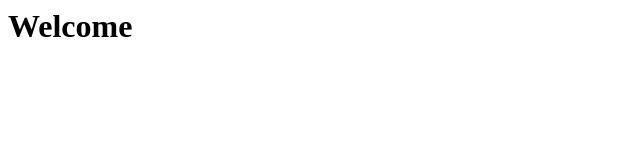
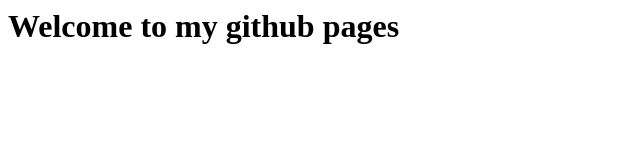
Before and after one commit to adrianmak/adrianmak.github.io, a plain HTML site: page index.html in a window 1280 px wide. Shown: the whole page, without its empty margins (0-640 px from the left). Drawn offline with Linux system fonts and the light colour scheme.

Commit message:
index.html updated

```diff
--- a/index.html
+++ b/index.html
@@ -1 +1,8 @@
-<h1>Welcome</h1>
+<html>
+<head>
+    <title>This is a sample page on github pages</title>
+</head>
+<body>
+<h1>Welcome to my github pages</h1>
+</body>
+</html>
```
